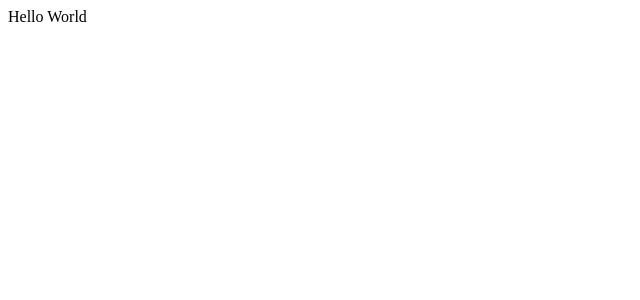
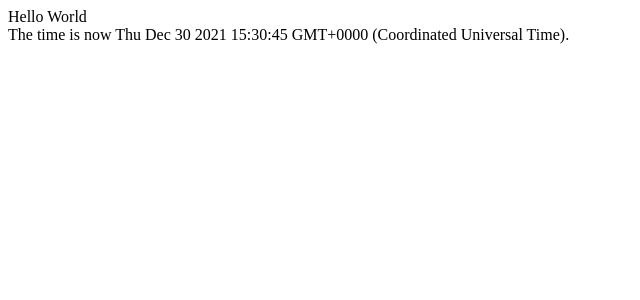
Before and after one commit to ExperienceTheRide/my-first-static-web-app, a React (Create React App) app: page / in a window 1280 px wide. Shown: the top 300 px of the page, without its empty margins (0-640 px from the left). Built offline with nearby package versions, Linux system fonts and the light colour scheme; the HTML template or start-up script is replaced by a standard one.

Commit message:
Add date display

```diff
--- a/src/App.js
+++ b/src/App.js
@@ -2,7 +2,11 @@
 
 function App() {
   const value = 'World';
-  return <div>Hello {value}</div>;
+  return <div>
+    <div>Hello {value}</div>
+    <div>The time is now {Date()}.</div>
+  </div>
+
 }
 
 export default App;
```
